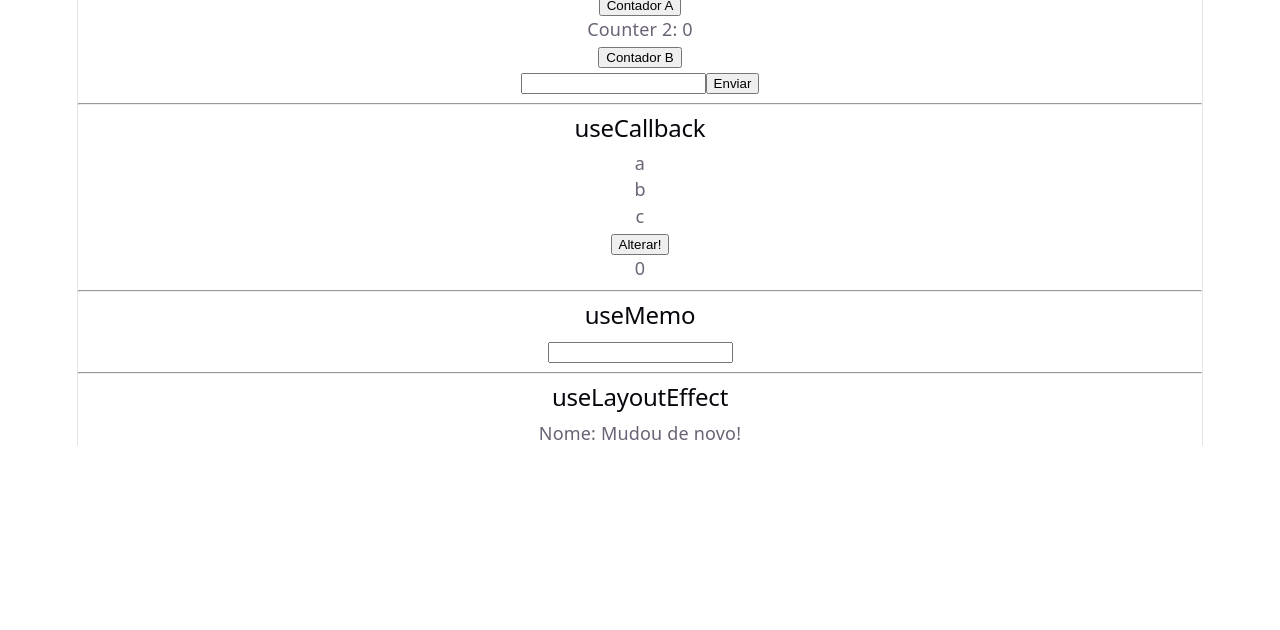
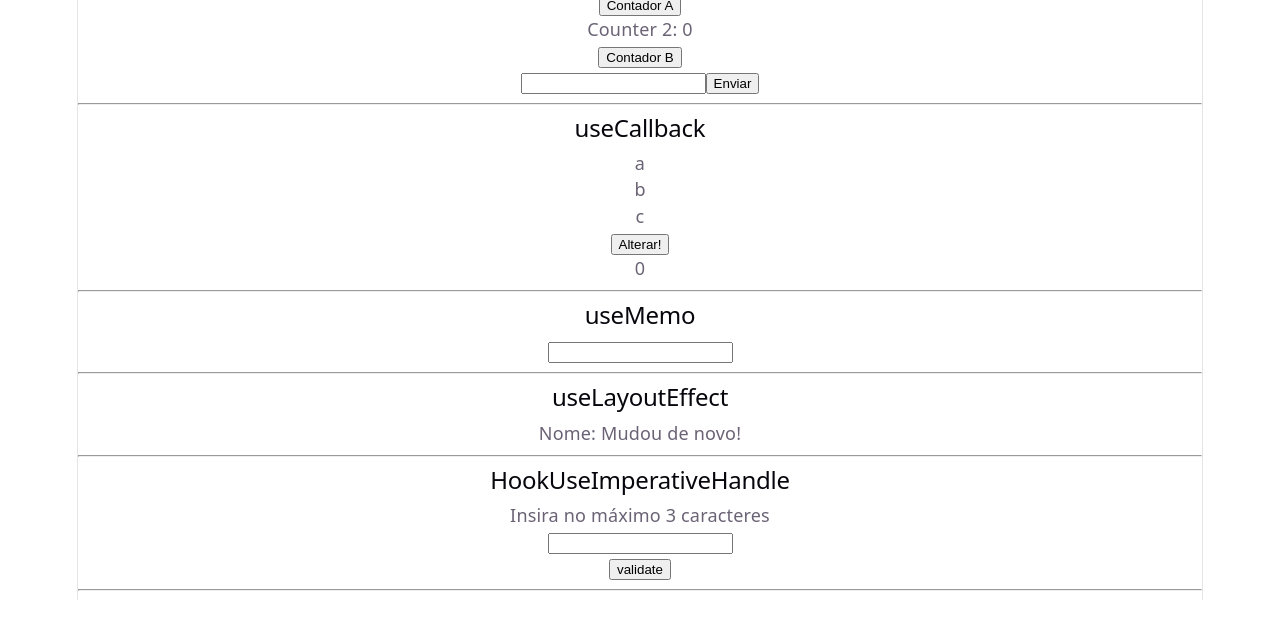
Before and after one commit to MarcosDavi-Dev/HookUseState, a React (Vite) app: page / in a window 1280 px wide. Shown: the part 951-1581 px from the top of the page. Built offline with nearby package versions, Linux system fonts and the light colour scheme.

Commit message:
useImperativeHandle

```diff
--- /dev/null
+++ b/src/components/HookUseImperativeHandle.jsx
@@ -0,0 +1,17 @@
+import { useRef } from "react";
+import SomeComponent from "./SomeComponent";
+
+const HookUseImperativeHandle = () => {
+  const componentRef = useRef();
+
+  return (
+    <div>
+      <h2>HookUseImperativeHandle</h2>
+      <SomeComponent ref={componentRef} />
+      <button onClick={() => componentRef.current.validate()}>validate</button>
+      <hr />
+    </div>
+  );
+};
+
+export default HookUseImperativeHandle;
--- a/src/components/HookUseLayoutEffect.jsx
+++ b/src/components/HookUseLayoutEffect.jsx
@@ -21,6 +21,7 @@
     <div>
       <h2>useLayoutEffect</h2>
       <p>Nome: {name}</p>
+      <hr />
     </div>
   );
 };
--- /dev/null
+++ b/src/components/SomeComponent.jsx
@@ -0,0 +1,24 @@
+import { forwardRef, useRef, useImperativeHandle } from "react";
+
+const SomeComponent = forwardRef((props, ref) => {
+  const localInputRef = useRef();
+
+  useImperativeHandle(ref, () => {
+    return {
+      validate: () => {
+        if (localInputRef.current.value.length > 3) {
+          localInputRef.current.value = "";
+        }
+      },
+    };
+  });
+
+  return (
+    <div>
+      <p>Insira no máximo 3 caracteres</p>
+      <input type="text" ref={localInputRef} />
+    </div>
+  );
+});
+
+export default SomeComponent;
--- a/src/routes/Home.jsx
+++ b/src/routes/Home.jsx
@@ -8,6 +8,7 @@
 import HookUseCallback from "../components/HookUseCallback";
 import HookUseMemo from "../components/HookUseMemo";
 import HookUseLayoutEffect from "../components/HookUseLayoutEffect";
+import HookUseImperativeHandle from "../components/HookUseImperativeHandle";
 
 const Home = () => {
   const { contextValue } = useContext(SomeContext);
@@ -25,6 +26,7 @@
       <HookUseCallback />
       <HookUseMemo />
       <HookUseLayoutEffect />
+      <HookUseImperativeHandle />
     </div>
   );
 };
```
